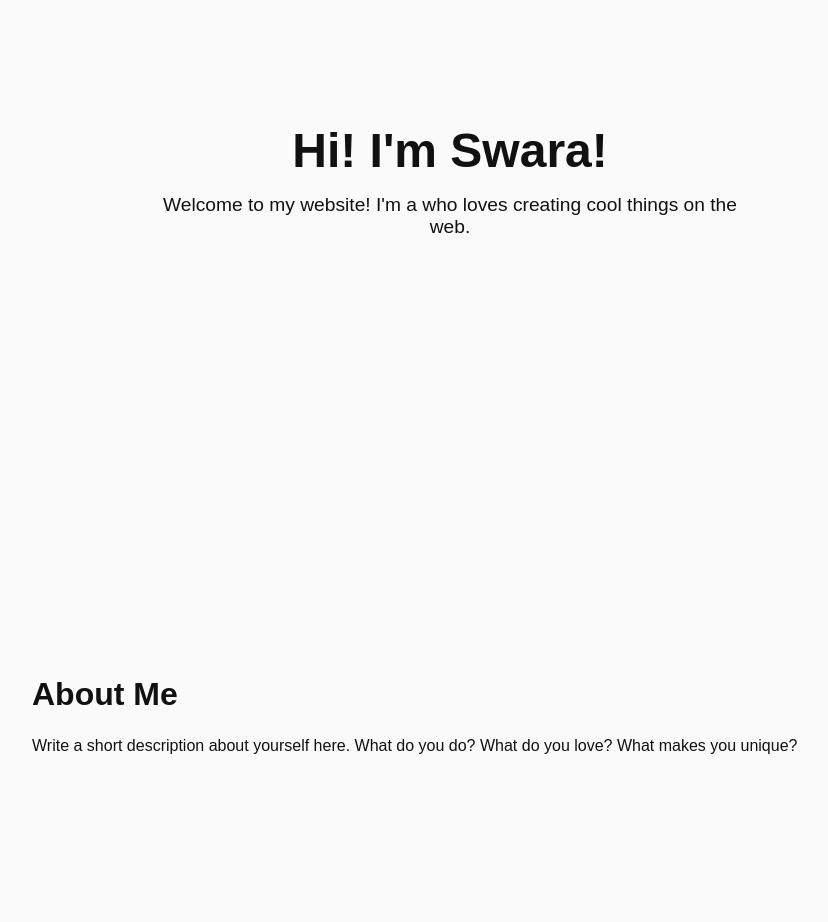
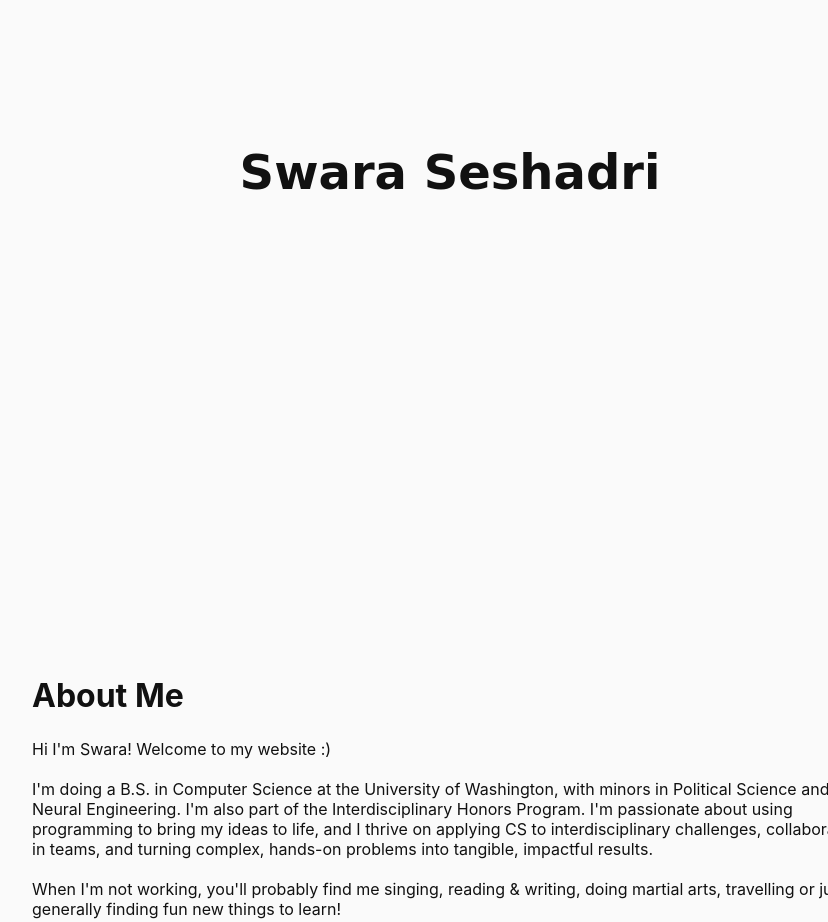
Before and after one commit to swaraseshadri/swaraseshadri.github.io, a plain HTML site: page index.html in a window 1280 px wide. Shown: the part 220-1142 px from the top of the page, without its empty margins (190-1018 px from the left). Drawn offline with Linux system fonts and the light colour scheme.

Commit message:
added brush script

```diff
--- a/index.html
+++ b/index.html
@@ -14,12 +14,12 @@
       margin: 0;
       padding: 0;
       box-sizing: border-box;
-      font-family: Arial, sans-serif;
     }
     body {
       background: var(--bg);
       color: var(--text);
       overflow-x: hidden;
+      font-family: -apple-system, BlinkMacSystemFont, 'Segoe UI', 'Roboto', sans-serif;
     }
     nav {
       position: fixed;
@@ -58,6 +58,7 @@
       opacity: 0;
       transform: translateY(20px);
       transition: 0.8s ease;
+      font-family: 'Brush Script MT', cursive;
     }
     .hero p {
       font-size: 1.2rem;
@@ -126,15 +127,23 @@
   </nav>
 
   <div class="hero">
-    <h1 id="hero-title">Hi! I'm Swara!</h1>
-    <p id="hero-desc">Welcome to my website! I'm a who loves creating cool things on the web.</p>
+    <h1 id="hero-title">Swara Seshadri</h1>
+    <!-- <p id="hero-desc">Welcome to my website!</p> -->
   </div>
 
   <section id="about" class="fade-in">
     <h2>About Me</h2>
-    <p>
-      Write a short description about yourself here. What do you do? What do you love? What makes you unique?
-    </p>
+     <p>
+                    Hi I'm Swara! Welcome to my website :)
+                    <br><br> I'm doing a B.S. in Computer Science at the University of
+                    Washington, with minors in Political Science and Neural Engineering.
+                      I'm also part of the Interdisciplinary Honors Program.
+                      I'm passionate about using programming to bring my ideas to life, and
+                      I thrive on applying CS to interdisciplinary challenges, collaborating in teams, and
+                      turning complex, hands-on problems into tangible, impactful results.
+                      <br><br> When I'm not working, you'll probably find me singing, reading & writing,
+                      doing martial arts, travelling or just generally finding fun new things to learn!
+                </p>
   </section>
 
   <section id="work" class="fade-in">
@@ -159,7 +168,7 @@
     // Hero animation
     window.addEventListener('load', () => {
       document.getElementById('hero-title').classList.add('visible');
-      document.getElementById('hero-desc').classList.add('visible');
+      // document.getElementById('hero-desc').classList.add('visible');
     });
 
     // Scroll reveal
```
